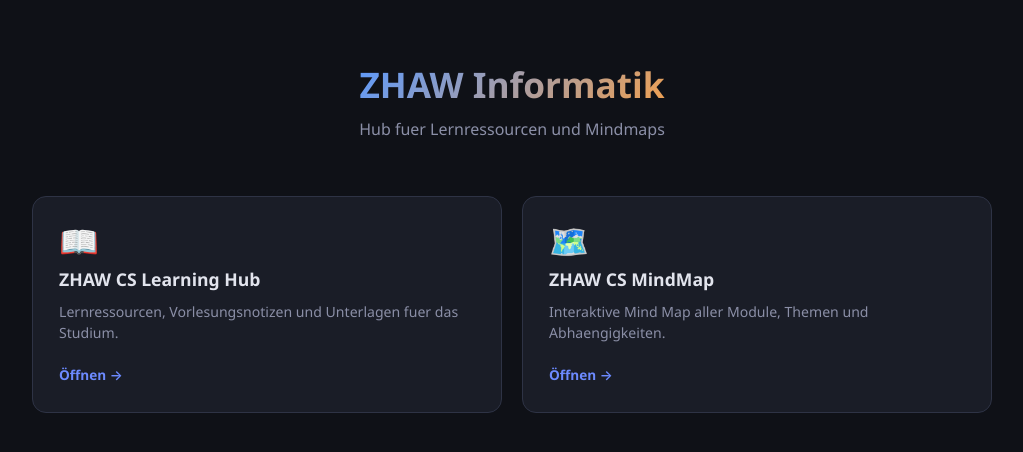
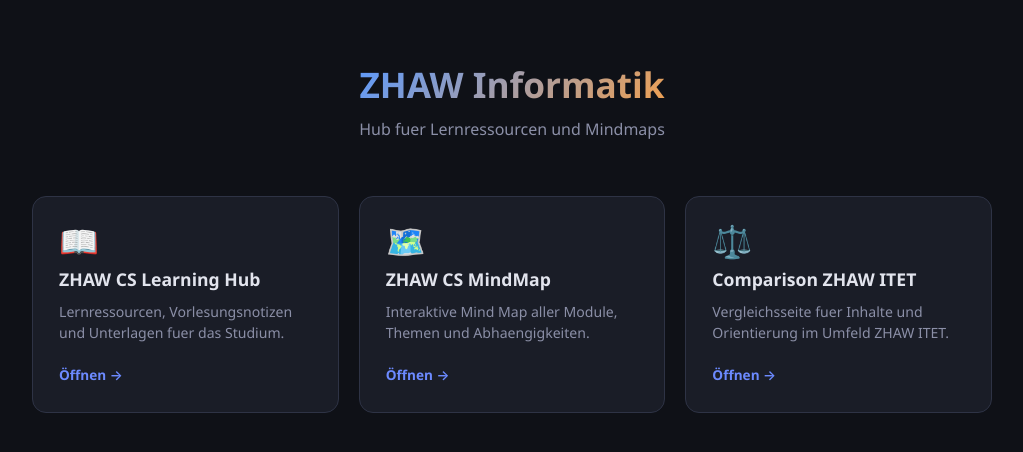
Before and after one commit to KLubina/ZHAW-CS-Hub, a plain HTML site: page index.html in a window 1280 px wide. Shown: the whole page, without its empty margins (128-1151 px from the left). Drawn offline with Linux system fonts and the light colour scheme.

Commit message:
Update index.html

```diff
--- a/index.html
+++ b/index.html
@@ -131,6 +131,14 @@
             <div class="card-desc">Interaktive Mind Map aller Module, Themen und Abhaengigkeiten.</div>
             <div class="card-arrow">Öffnen →</div>
         </a>
+
+        <a href="https://klubina.github.io/Comparison-ZHAW-ITET/" class="card" target="_blank"
+            rel="noopener noreferrer">
+            <div class="card-icon">⚖️</div>
+            <div class="card-title">Comparison ZHAW ITET</div>
+            <div class="card-desc">Vergleichsseite fuer Inhalte und Orientierung im Umfeld ZHAW ITET.</div>
+            <div class="card-arrow">Öffnen →</div>
+        </a>
     </div>
 </body>
 
```
